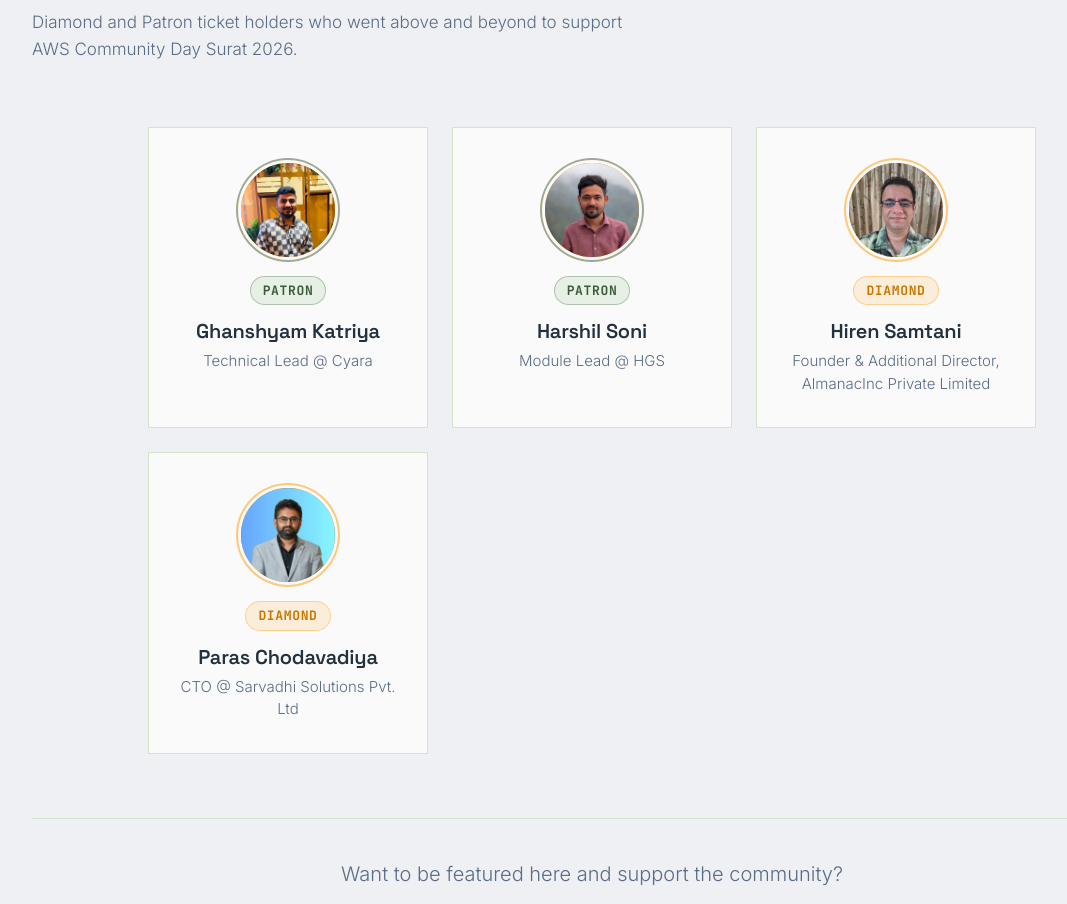
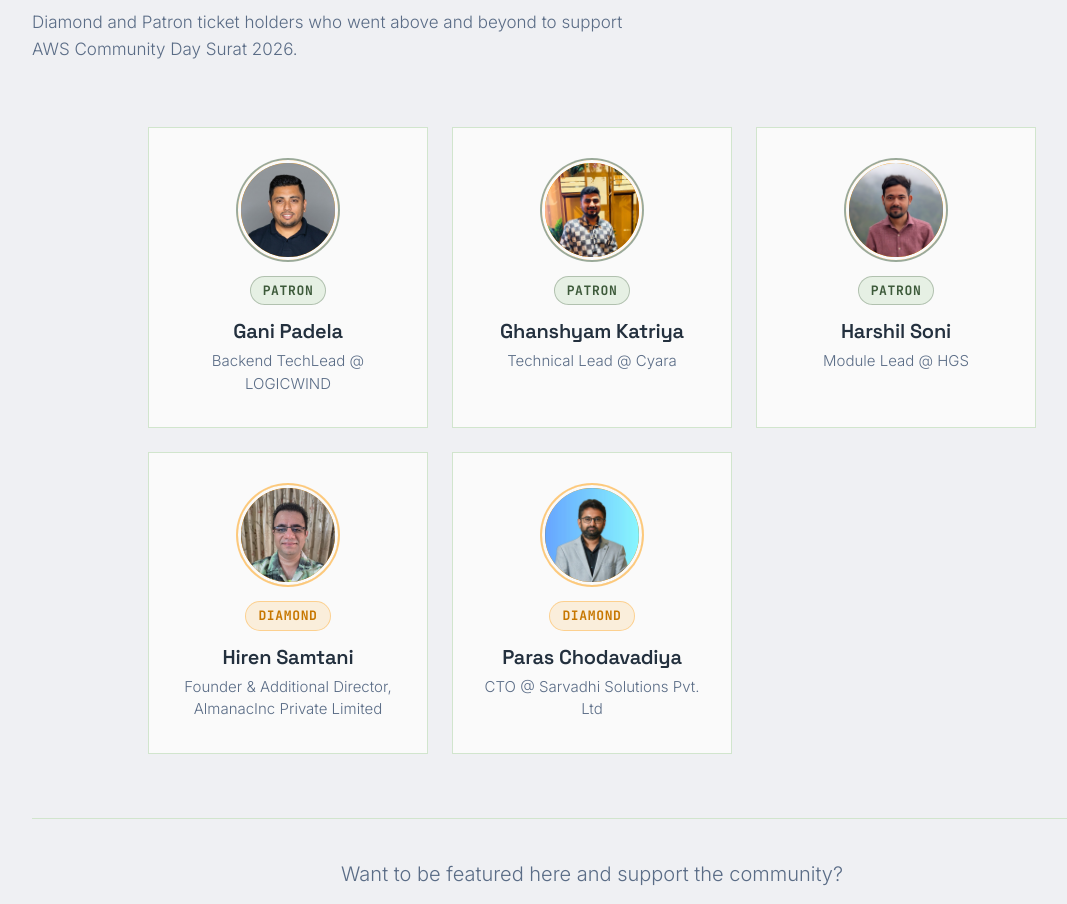
Before and after one commit to karanvaghela999/acd-surat, a Next.js app: page / in a window 1280 px wide. Shown: the part 8841-9745 px from the top of the page, without its empty margins (48-1115 px from the left). Built offline with nearby package versions, Linux system fonts and the light colour scheme.

Commit message:
content: add Gani Padela as patron ticket holder

```diff
--- a/src/components/Champions.tsx
+++ b/src/components/Champions.tsx
@@ -3,6 +3,14 @@
 import styles from "./Champions.module.css";
 
 const CHAMPIONS = [
+  {
+    name: "Gani Padela",
+    role: "Backend TechLead @ LOGICWIND",
+    tier: "patron" as const,
+    initials: "GP",
+    image: "/diamondtickets/gani_padela.jpg",
+    linkedin: "https://www.linkedin.com/in/ganipadela/",
+  },
   {
     name: "Ghanshyam Katriya",
     role: "Technical Lead @ Cyara",
```
Also changed, not shown: public/diamondtickets/gani_padela.jpg (added).
